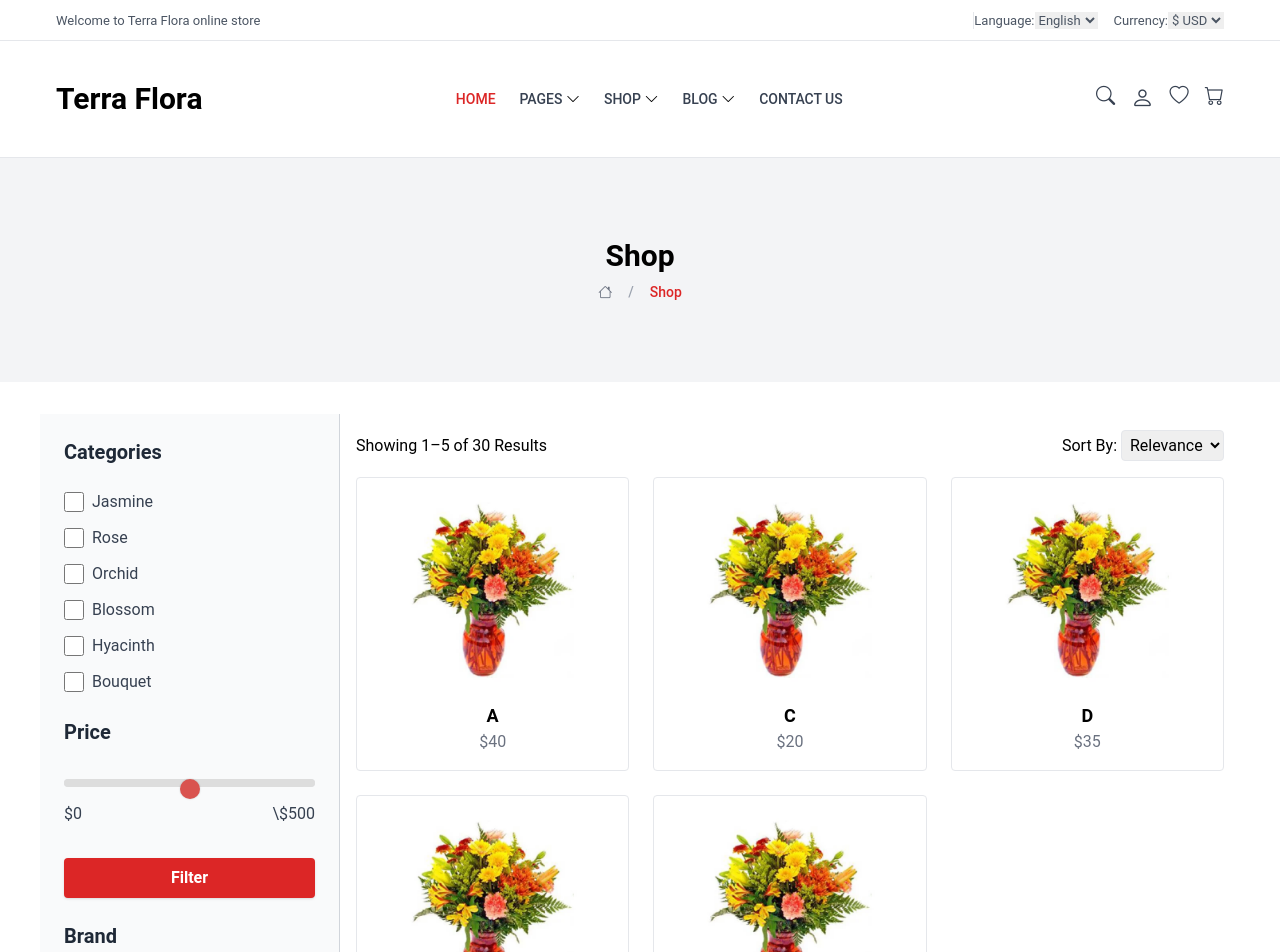
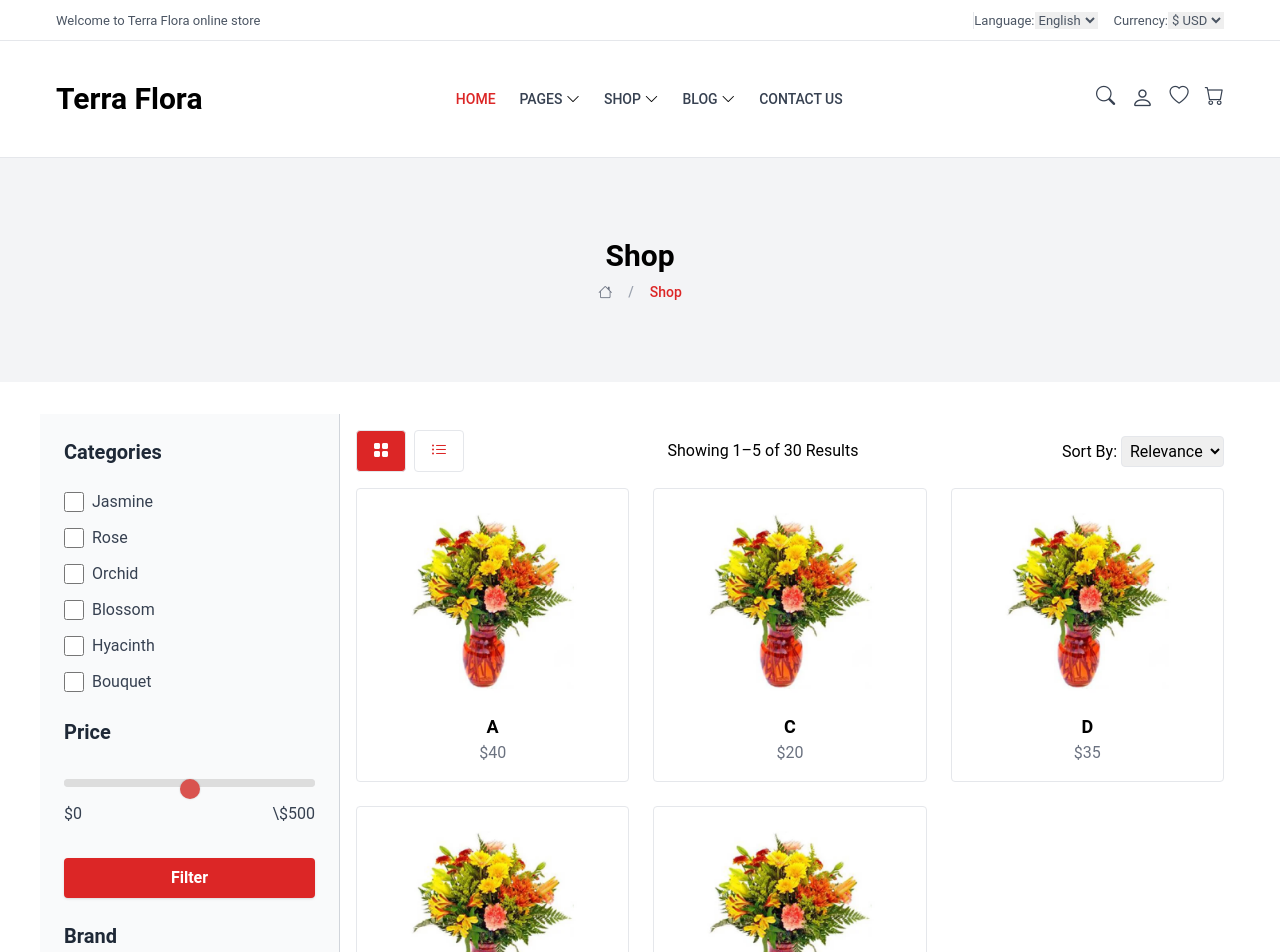
Before and after one commit to HardWareHouse/TerraFlora, a Vue app in the folder client/: page /shop in a window 1280 px wide. Shown: the top 952 px of the page. Built offline with nearby package versions, Linux system fonts and the light colour scheme; a web font is replaced by a local one.

Commit message:
add grid & list view product list

```diff
--- a/client/src/components/indexProduit/ProductList.vue
+++ b/client/src/components/indexProduit/ProductList.vue
@@ -1,6 +1,20 @@
 <template>
   <div class="product-list-container p-4 flex-1">
     <div class="flex justify-between items-center mb-4">
+      <div class="flex space-x-2">
+        <button
+          @click="viewMode = 'grid'"
+          :class="{'bg-red-600 text-white': viewMode === 'grid', 'bg-white text-red-600': viewMode !== 'grid'}"
+          class="px-4 py-2 border rounded hover:bg-red-500 hover:text-white transition">
+          <i class="bi bi-grid-fill"></i>
+        </button>
+        <button
+          @click="viewMode = 'list'"
+          :class="{'bg-red-600 text-white': viewMode === 'list', 'bg-white text-red-600': viewMode !== 'list'}"
+          class="px-4 py-2 border rounded hover:bg-red-500 hover:text-white transition">
+          <i class="bi bi-list-ul"></i>
+        </button>
+      </div>
       <div>Showing {{ startItem }}–{{ endItem }} of {{ products.length }} Results</div>
       <div>
         Sort By:
@@ -11,7 +25,8 @@
         </select>
       </div>
     </div>
-    <div class="product-list grid grid-cols-1 sm:grid-cols-2 lg:grid-cols-3 gap-6">
+
+    <div v-if="viewMode === 'grid'" class="product-list grid grid-cols-1 sm:grid-cols-2 lg:grid-cols-3 gap-6">
       <div v-for="product in paginatedProducts" :key="product.id"
         class="product border p-4 rounded hover:shadow-lg transition-shadow">
         <div class="product-image relative">
@@ -29,6 +44,36 @@
         </div>
       </div>
     </div>
+
+    <div v-else class="product-list space-y-6">
+      <div v-for="product in paginatedProducts" :key="product.id"
+        class="product flex border p-4 rounded hover:shadow-lg transition-shadow">
+        <div class="product-image relative w-1/3">
+          <img :src="product.image" alt="Product Image" class="w-full h-48 object-cover rounded" />
+          <span v-if="product.new"
+            class="absolute top-0 left-0 bg-red-600 text-white text-xs px-2 py-1 rounded-br-lg">NEW</span>
+          <span v-if="product.discount"
+            class="absolute top-0 right-0 bg-green-600 text-white text-xs px-2 py-1 rounded-bl-lg">{{ product.discount
+            }}% OFF</span>
+        </div>
+        <div class="product-info ml-4 w-2/3">
+          <h3 class="text-lg font-semibold">{{ product.name }}</h3>
+          <p class="text-gray-500">${{ product.price }}</p>
+          <p v-if="product.originalPrice" class="line-through text-gray-400">${{ product.originalPrice }}</p>
+          <p class="mt-2 text-gray-700">Lorem ipsum dolor sit amet consectetur, adipisicing elit. Unde perspiciatis quod numquam, sit
+            fugiat, deserunt ipsa mollitia sunt quam corporis ullam rem, accusantium adipisci officia eaque.</p>
+          <div class="flex space-x-2 mt-4">
+            <button class="px-4 py-2 bg-red-600 text-white rounded shadow hover:bg-red-700 transition duration-300">
+              Add to Cart
+            </button>
+            <button class="px-4 py-2 bg-white text-red-600 border border-red-600 rounded hover:bg-red-100 transition duration-300">
+              <i class="bi bi-heart"></i>
+            </button>
+          </div>
+        </div>
+      </div>
+    </div>
+
     <Pagination :totalItems="products.length" v-model:modelValue="currentPage" :itemsPerPage="itemsPerPage" />
   </div>
 </template>
@@ -40,6 +85,7 @@ import Pagination from './Pagination.vue';
 const sortBy = ref('relevance');
 const currentPage = ref(1);
 const itemsPerPage = ref(5);
+const viewMode = ref('grid'); // State for view mode (grid or list)
 
 const products = ref([
   { id: 1, name: 'A', price: 40, image: '/images/flower.webp' },
```
